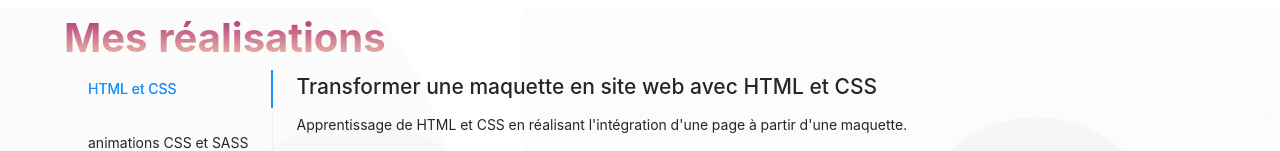
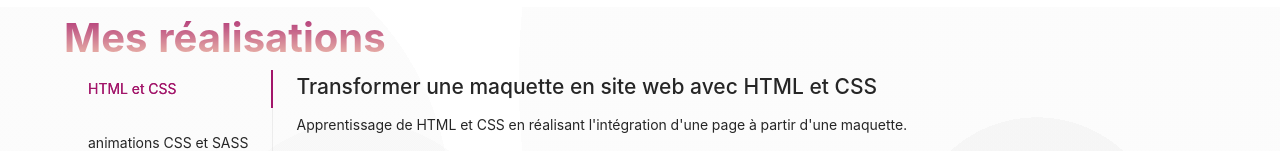
Before and after one commit to c-line35/cv-celine_busson, a React (Create React App) app: page / in a window 1280 px wide. Both pictures are taken after typing "Sample" into the empty fields and a click on the button "Enregistrer". Shown: the part 649-800 px from the top of the page. Built offline with nearby package versions, Linux system fonts and the light colour scheme.

Commit message:
Mise à jour projet 7

```diff
--- a/src/components/Main.js
+++ b/src/components/Main.js
@@ -3,11 +3,18 @@ import FirstChapter from './FirstChapter';
 import Projets from './Projets';
 import Skills from './Skills';
 import Studies from './Studies';
+import 'antd/dist/antd.variable.min.css';
+import { ConfigProvider } from 'antd';
 
+
+ConfigProvider.config({ theme: {
+    primaryColor: "rgb(162, 22, 106)"
+} });
 
 const Main = ({ firstName, setFirstName }) => {
 
     return (
+        <ConfigProvider>
         <div>
              <div className='background'>
                  <div className='background__1'></div>
@@ -17,6 +24,7 @@ const Main = ({ firstName, setFirstName }) => {
             <Projets />
             <Skills />
          </div>
+         </ConfigProvider>
        );
 };
 
--- a/src/data/projets.js
+++ b/src/data/projets.js
@@ -54,20 +54,16 @@ let projets = [
     {
         id:5,
         tab:"Réseau social",
-        title:"PROJET EN COURS: Créer un réseau social d'entreprise",
+        title:"Créer un réseau social d'entreprise",
         content:[
             "Crétation d'un projet complet (backend et frontend)",
             "Utilisation du Framework React, utilisation de la librairie ANT Design",
             "Création d'une API REST sécurisée avec node js et express js.",
             "Utilisation d'une base de données avec MySQL."
         ],
-        repoGit:false,
+        repoGit:"https://github.com/c-line35/projet_ocr_7.git",
         pageGit:false,
-        image:[
-            "./assets/schema-prisma.jpg",
-            "./assets/controller.jpg",
-            "./assets/antd.jpg"
-        ]
+        image:false
     },
     {
         id:6,
```
